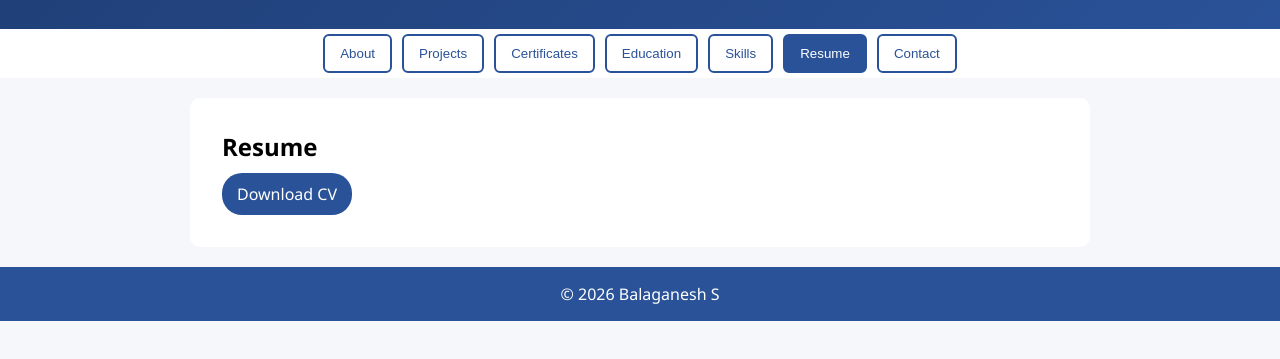
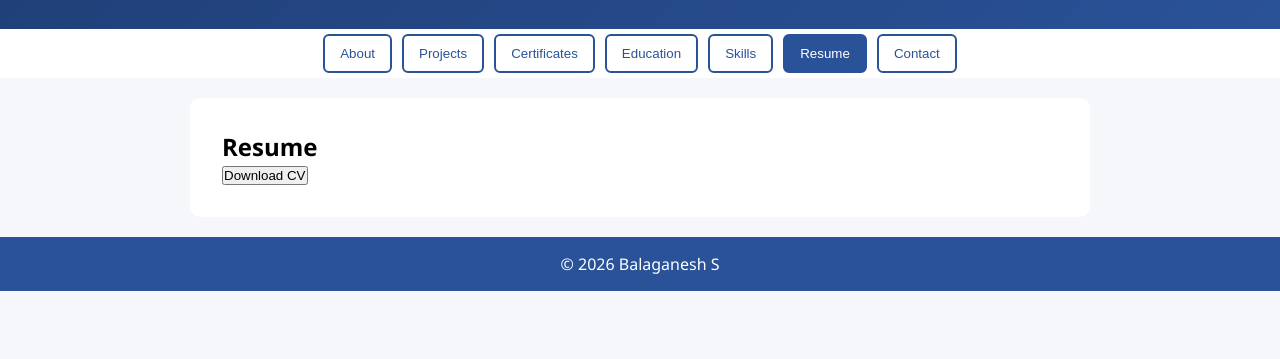
Before and after one commit to Bala-ganesh-S/portfolio, a plain HTML site: page index.html in a window 1280 px wide. Both pictures are taken after a click on the button "Resume". Shown: the part 279-638 px from the top of the page. Drawn offline with Linux system fonts and the light colour scheme.

Commit message:
Fix HTML encoding and improve structure

```diff
--- a/index.html
+++ b/index.html
@@ -173,7 +173,9 @@ Actively looking for internship opportunities to apply my skills in real-world e
 
 <section id="resume">
 <h2>Resume</h2>
-<a href="resume.pdf" target="_blank" class="download-button">Download CV</a>
+<a href="CV Balaganesh S.png" download>
+  <button>Download CV</button>
+</a>
 </section>
 
 <section id="contact">
```
